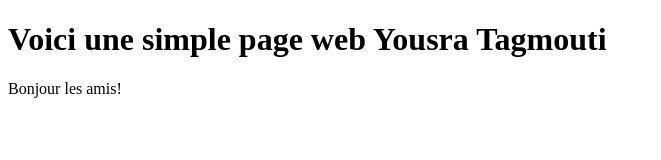
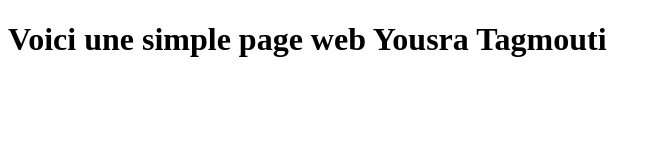
Before and after one commit to YousraTagmouti/Log1000Test1, a plain HTML site: page index.html in a window 1280 px wide. Shown: the whole page, without its empty margins (0-661 px from the left). Drawn offline with Linux system fonts and the light colour scheme.

Commit message:
Update index.html

```diff
--- a/index.html
+++ b/index.html
@@ -4,7 +4,7 @@
 
 	<h1>Voici une simple page web Yousra Tagmouti</h1>
 
-	<p>Bonjour les amis!</p>
+
 
 	</body>
 </html>
```
